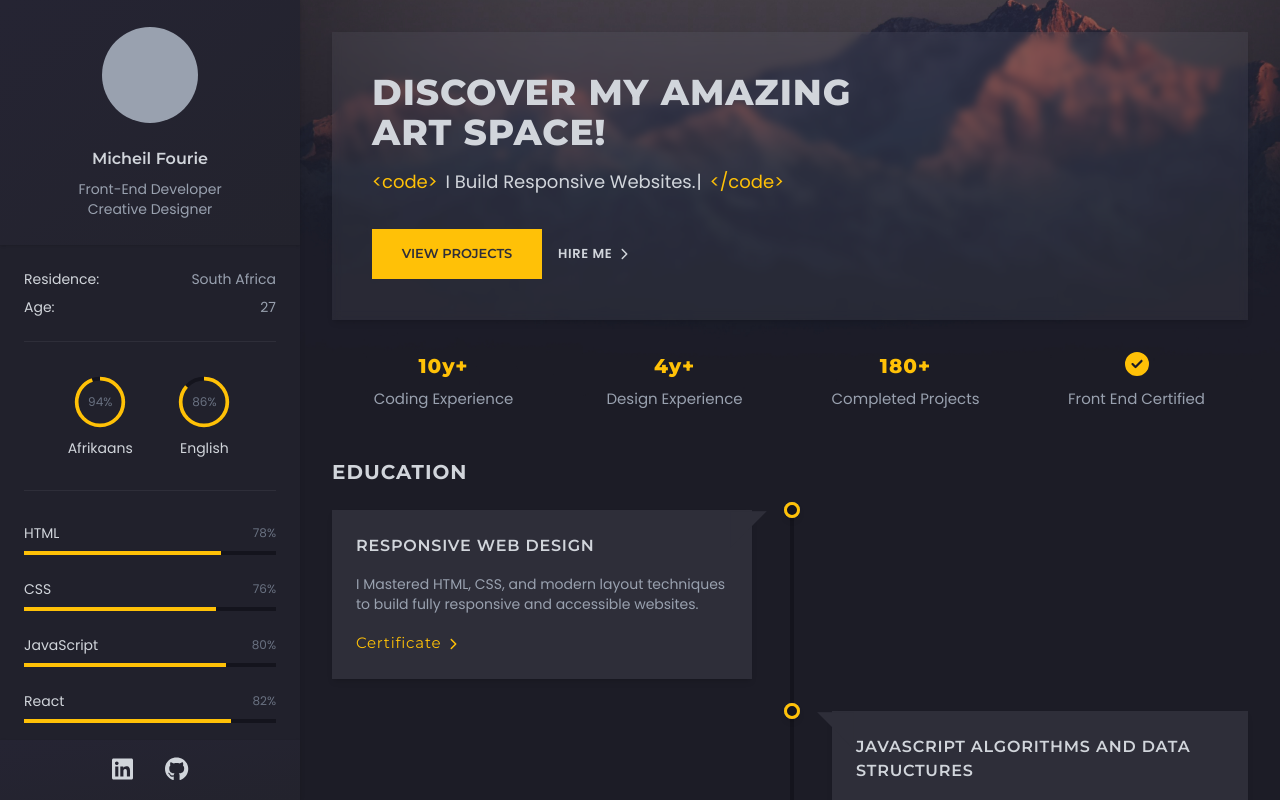
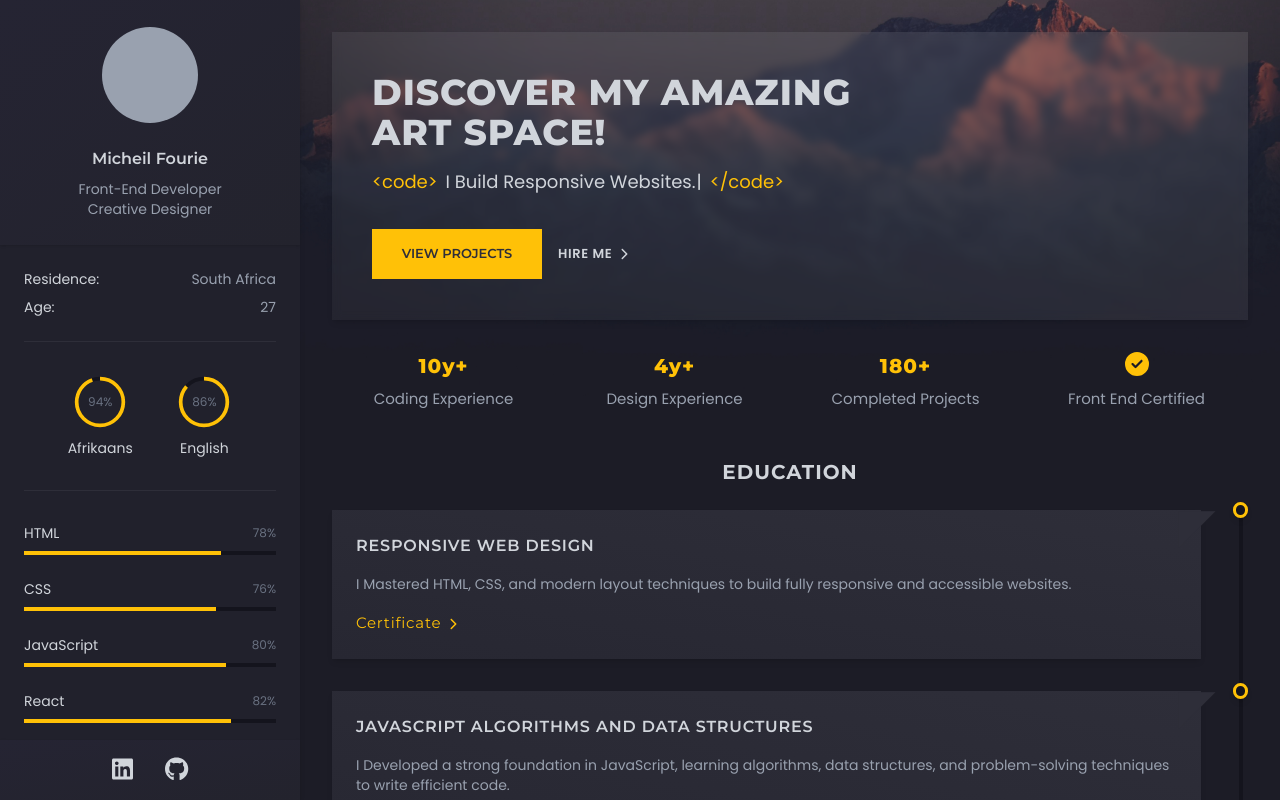
Before and after one commit to micheilfourie/Portfolio-Website, a React (Vite) app: page / in a window 1280 px wide. Built offline with nearby package versions, Linux system fonts and the light colour scheme.

Commit message:
chore: General optimizations feat: Projects, ProjectCard

```diff
--- a/src/Components/BodyMain.jsx
+++ b/src/Components/BodyMain.jsx
@@ -1,4 +1,4 @@
-import { Hero, Banner, Education } from "../index.js";
+import { Hero, Banner, Education, Projects } from "../index.js";
 import image from "../assets/1.jpg";
 
 const BodyMain = () => {
@@ -10,14 +10,17 @@ const BodyMain = () => {
         className="absolute top-0 right-0 h-[400px] w-full object-cover object-bottom"
       />
 
-      <div className="scrollbar-hidden relative grid h-full grid-rows-[auto_auto_auto_1000px_60px] gap-8 overflow-y-scroll p-8 pb-0 max-lg:h-[100vh] max-lg:p-4 max-lg:pb-0">
+      <div className="scrollbar-hidden relative grid h-full grid-rows-[auto_auto_auto_auto_60px] gap-8 overflow-y-scroll p-8 pb-0 max-lg:h-[100vh] max-lg:p-4 max-lg:pb-0">
         <Hero />
         <Banner />
         <Education />
+        <Projects />
 
-        <div className="bg-navy-500 w-full"></div>
-
-        <footer className="bg-navy-500 w-full"></footer>
+        <footer className="flex w-full items-center justify-center">
+          <p className="font-montserrat text-center text-sm text-gray-500">
+            &copy; 2025 Micheil Fourie
+          </p>
+        </footer>
       </div>
     </div>
   );
--- a/src/Components/CircleProgressBar.jsx
+++ b/src/Components/CircleProgressBar.jsx
@@ -6,6 +6,7 @@ const CircleProgressBar = ({
   radius = 50,
   strokeWidth = 8,
   title = "",
+  delay = 0,
 }) => {
   const circumference = 2 * Math.PI * radius;
   const offset = circumference - (progress / 100) * circumference;
@@ -16,10 +17,11 @@ const CircleProgressBar = ({
       duration: 1.5,
       ease: "easeInOut",
       onUpdate: (value) => setDisplayProgress(Math.round(value)),
+      delay,
     });
 
     return () => controls.stop();
-  }, [progress]);
+  }, [progress, delay]);
 
   return (
     <div className="flex flex-col items-center gap-2">
@@ -51,7 +53,7 @@ const CircleProgressBar = ({
             strokeDashoffset={offset}
             initial={{ strokeDashoffset: circumference }}
             animate={{ strokeDashoffset: offset }}
-            transition={{ duration: 1.5, ease: "easeInOut" }}
+            transition={{ duration: 1.5, ease: "easeInOut", delay }}
           />
         </svg>
 
--- /dev/null
+++ b/src/Components/ProjectCard.jsx
@@ -0,0 +1,5 @@
+const ProjectCard = ({ title = "", thumbnail = "", link = "" }) => {
+  return <div className="bg-navy-500 h-[200px]"></div>;
+};
+
+export default ProjectCard;
--- a/src/Components/TimelineCard.jsx
+++ b/src/Components/TimelineCard.jsx
@@ -13,10 +13,8 @@ const TimelineCard = ({
     <div
       className={`flex w-full translate-y-2 gap-8 ${direction === "left" ? "justify-start" : "justify-end"}`}
     >
-      {direction === "left" ? (
-        <>
       <div
-            className={`bg-navy-500 relative ${isFullWidth ? "w-full" : "w-[calc(50%-38px)]"} p-6 shadow-md`}
+        className={`to-navy-500 from-navy-600 relative bg-gradient-to-tr ${isFullWidth ? "w-full" : "w-[calc(50%-38px)]"} p-6 shadow-md`}
       >
         <span className="text-navy-500 absolute top-[-10px] right-[-15px] text-5xl">
           &#9700;
@@ -24,12 +22,11 @@ const TimelineCard = ({
         <h5 className="text-md mb-4 font-semibold tracking-wider text-white uppercase">
           {heading}
         </h5>
-            <p className="mb-4 line-clamp-4 text-sm text-gray-400">
-              {description}
-            </p>
+        <p className="mb-4 line-clamp-4 text-sm text-gray-400">{description}</p>
         <a
           href={link}
-              className="text-accent font-montserrat group group py-4 text-[15px] tracking-wider hover:underline"
+          target="_blank"
+          className="text-accent font-montserrat group group py-4 text-[15px] tracking-wider"
         >
           Certificate
           <FontAwesomeIcon
@@ -38,41 +35,8 @@ const TimelineCard = ({
           />
         </a>
       </div>
-          <div className="relative">
+
       <div className="bg-navy-900 border-accent z-10 size-4 -translate-y-2 rounded-full border-3 shadow-md"></div>
-            <div className="absolute top-0 -z-10 size-4 -translate-y-2 rounded-full bg-gray-500 group-hover:animate-ping"></div>
-          </div>
-        </>
-      ) : (
-        <>
-          <div className="relative">
-            <div className="bg-navy-900 border-accent z-10 size-4 -translate-y-2 rounded-full border-3 shadow-md"></div>
-            <div className="absolute top-0 -z-10 size-4 -translate-y-2 rounded-full bg-gray-500 group-hover:animate-ping"></div>
-          </div>
-
-          <div className="bg-navy-500 relative w-[calc(50%-42px)] p-6 shadow-md">
-            <span className="text-navy-500 absolute top-[-10px] left-[-15px] text-5xl">
-              &#9701;
-            </span>
-            <h5 className="text-md mb-4 font-semibold tracking-wider text-white uppercase">
-              {heading}
-            </h5>
-            <p className="mb-4 line-clamp-4 text-sm text-gray-400">
-              {description}
-            </p>
-            <a
-              href={link}
-              className="text-accent font-montserrat group py-4 text-[15px] tracking-wider hover:underline"
-            >
-              Certificate
-              <FontAwesomeIcon
-                icon={faChevronRight}
-                className="ml-2 text-xs transition-all duration-300 ease-in-out group-hover:translate-x-1"
-              />
-            </a>
-          </div>
-        </>
-      )}
     </div>
   );
 };
--- a/src/Sections/Education.jsx
+++ b/src/Sections/Education.jsx
@@ -1,4 +1,3 @@
-import { useEffect, useState } from "react";
 import TimelineCard from "../Components/TimelineCard";
 
 const timelineList = [
@@ -6,66 +5,54 @@ const timelineList = [
     heading: "Responsive Web Design",
     description:
       "I Mastered HTML, CSS, and modern layout techniques to build fully responsive and accessible websites.",
+    link: "https://www.freecodecamp.org/certification/Micheil_Fourie/responsive-web-design",
   },
   {
     heading: "JavaScript Algorithms and Data Structures",
     description:
       "I Developed a strong foundation in JavaScript, learning algorithms, data structures, and problem-solving techniques to write efficient code.",
+    link: "https://www.freecodecamp.org/certification/Micheil_Fourie/javascript-algorithms-and-data-structures-v8",
   },
   {
     heading: "Front End Development Libraries",
     description:
       "I Gained hands-on experience with React, Redux, Bootstrap, and other essential libraries for building interactive and dynamic web applications.",
+    link: "https://www.freecodecamp.org/certification/Micheil_Fourie/front-end-development-libraries",
   },
   {
     heading: "Data Visualization",
     description:
       "I Learned how to transform raw data into meaningful visuals using D3.js and other tools to create insightful, interactive charts and graphs.",
+    link: "https://www.freecodecamp.org/certification/Micheil_Fourie/data-visualization",
   },
   {
     heading: "Relational Database",
     description:
       "I Acquired expertise in relational database design, SQL queries, and data management, enhancing my backend development skills.",
+    link: "https://www.freecodecamp.org/certification/Micheil_Fourie/relational-database-v8",
   },
 ];
 
 const Education = () => {
-  const [width, setWidth] = useState(window.innerWidth);
-
-  useEffect(() => {
-    const handleResize = () => setWidth(window.innerWidth);
-    window.addEventListener("resize", handleResize);
-
-    return () => window.removeEventListener("resize", handleResize);
-  }, []);
-
   return (
     <div className="mt-4 flex h-full w-full flex-col gap-4">
-      <h4 className="text-xl font-bold tracking-wider text-white uppercase">
+      <h4 className="text-center text-xl font-bold tracking-wider text-white uppercase">
         Education
       </h4>
       <div className="relative flex flex-col gap-8">
         <div
-          className={`bg-navy-900 absolute ${width > 1024 ? "right-1/2 translate-x-1" : "right-0 -translate-x-[5px]"} top-0 h-full w-[4px] translate-y-2`}
+          className={`bg-navy-900 absolute top-0 right-0 h-full w-[4px] -translate-x-[5px] translate-y-2`}
         ></div>
 
-        {timelineList.map((item, index) =>
-          width > 1024 ? (
-            <TimelineCard
-              key={index}
-              heading={item.heading}
-              description={item.description}
-              direction={index % 2 === 0 ? "left" : "right"}
-            />
-          ) : (
+        {timelineList.map((item, index) => (
           <TimelineCard
             key={index}
             heading={item.heading}
             description={item.description}
             isFullWidth={true}
+            link={item.link}
           />
-          ),
-        )}
+        ))}
       </div>
     </div>
   );
--- a/src/Sections/Hero.jsx
+++ b/src/Sections/Hero.jsx
@@ -4,7 +4,7 @@ import { TypewriterEffect } from "../index.js";
 
 const Hero = () => {
   return (
-    <header className="relative flex w-full flex-col justify-center gap-4 bg-gray-400/10 p-10 shadow-md max-lg:mt-[60px] max-sm:p-5">
+    <header className="relative flex w-full flex-col justify-center gap-4 bg-gradient-to-tr from-white/5 to-[#ffffff]/10 p-10 shadow-md max-lg:mt-[60px] max-sm:p-5">
       <div className="absolute top-0 left-0 h-full w-full backdrop-blur-xs"></div>
 
       <h1 className="z-10 max-w-[500px] text-4xl font-[800] tracking-wide text-white uppercase max-sm:text-3xl">
--- /dev/null
+++ b/src/Sections/Projects.jsx
@@ -0,0 +1,36 @@
+import { ProjectCard } from "../index.js";
+
+const projectList = [
+  {
+    title: "Furnature E-Commerce",
+    thumbnail: "https://via.placeholder.com/150",
+    link: "https://micheilfourie.github.io/Furniture-Shop-Website/",
+  },
+  {
+    title: "Travel Website",
+    thumbnail: "https://via.placeholder.com/150",
+    link: "https://micheilfourie.github.io/Travel-Website/",
+  },
+];
+
+const Projects = () => {
+  return (
+    <div className="w-full">
+      <h4 className="py-4 text-center text-xl font-bold tracking-wider text-white uppercase max-lg:text-start">
+        Projects
+      </h4>
+      <div className="grid w-full grid-cols-2 gap-4">
+        {projectList.map((item, index) => (
+          <ProjectCard
+            key={index}
+            title={item.title}
+            thumbnail={item.thumbnail}
+            link={item.link}
+          />
+        ))}
+      </div>
+    </div>
+  );
+};
+
+export default Projects;
--- a/src/index.js
+++ b/src/index.js
@@ -8,6 +8,8 @@ import BodyMain from "./Components/BodyMain.jsx";
 import Education from "./Sections/Education.jsx";
 import TimelineCard from "./Components/TimelineCard.jsx";
 import Navbar from "./Components/Navbar.jsx";
+import Projects from "./Sections/Projects.jsx";
+import ProjectCard from "./Components/ProjectCard.jsx";
 
 export {
   InfoMenu,
@@ -20,4 +22,6 @@ export {
   Education,
   TimelineCard,
   Navbar,
+  Projects,
+  ProjectCard,
 };
```
Also changed, not shown: src/Components/InfoMenu.jsx (+9 -9 lines), src/Components/LinearProgressBar.jsx (+4 -3 lines). Lines whose indentation alone changed are shown as unchanged.
